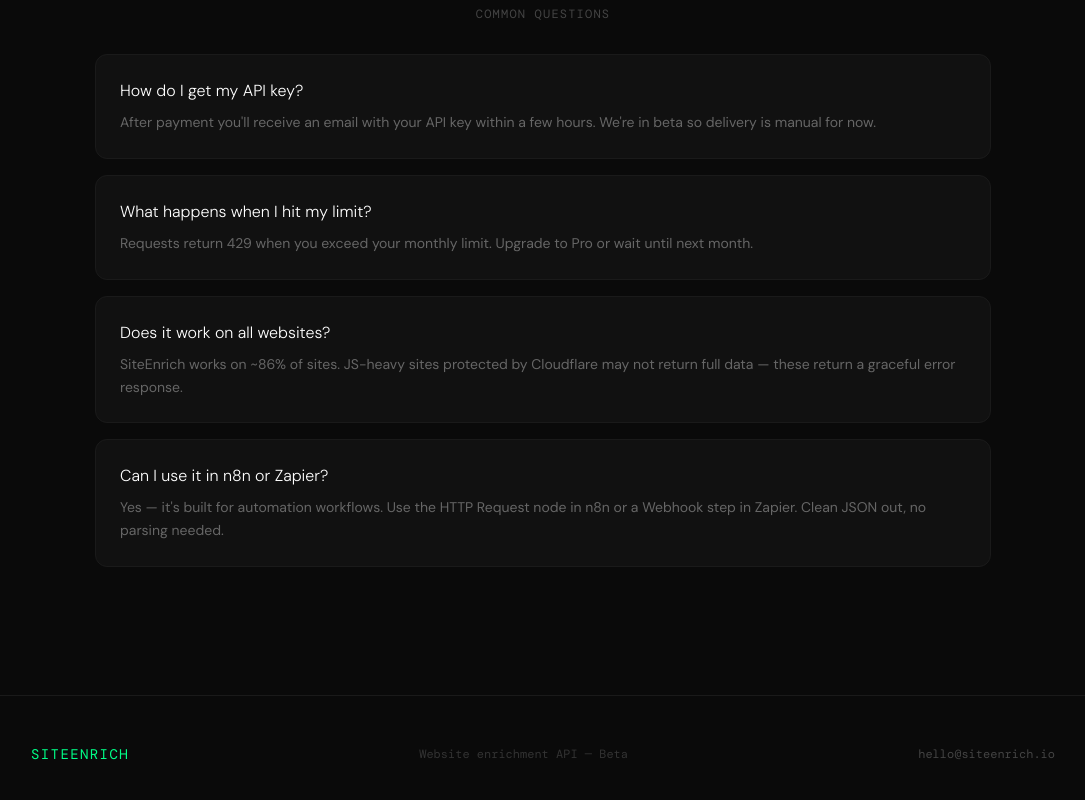
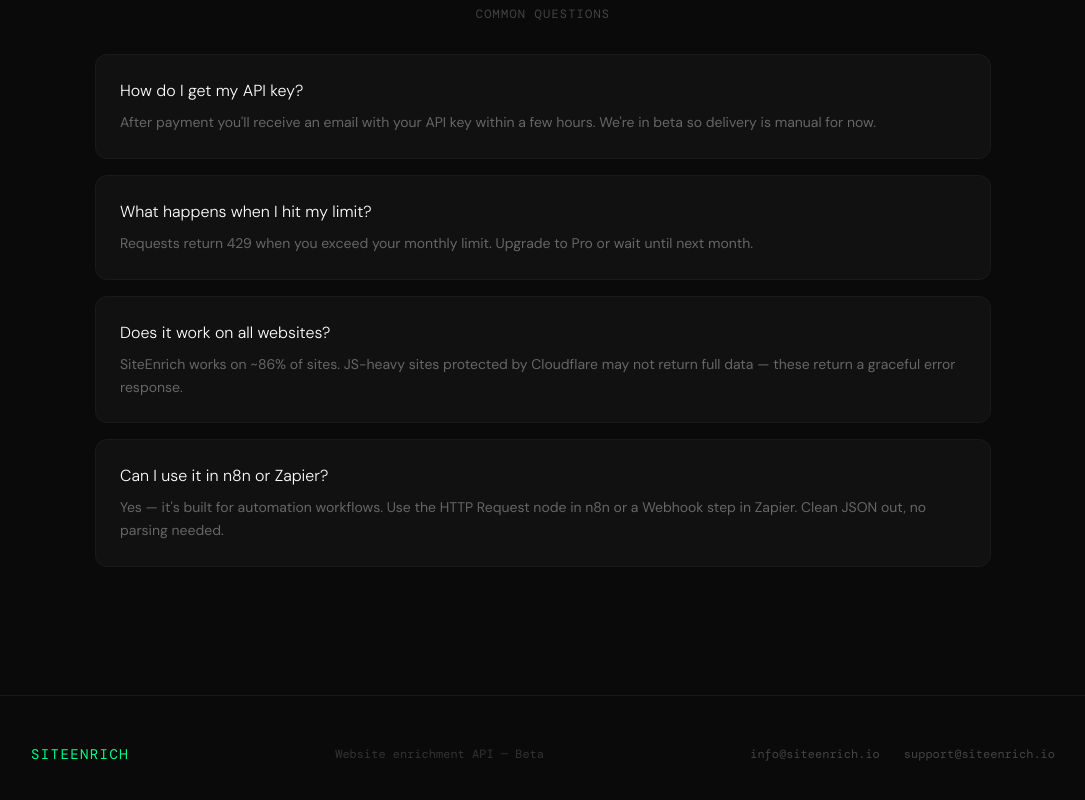
Before and after one commit to AlextheGrace/siteenrich-landing, a Next.js app: page / in a window 1280 px wide. Shown: the part 3915-4715 px from the top of the page, without its empty margins (97-1182 px from the left). Built offline with nearby package versions, Linux system fonts and the light colour scheme; a web font is replaced by a local one.

Commit message:
fix footer details

```diff
--- a/components/Footer.tsx
+++ b/components/Footer.tsx
@@ -9,11 +9,17 @@ export default function Footer() {
           Website enrichment API — Beta
         </div>
         <div className="flex gap-6">
-          <a
-            href="mailto:hello@siteenrich.io"
+                    <a
+            href="mailto:info@siteenrich.io"
             className="mono text-xs text-[#444] hover:text-[#00ff88] transition-colors"
           >
-            hello@siteenrich.io
+            info@siteenrich.io
+          </a>
+          <a
+            href="mailto:support@siteenrich.io"
+            className="mono text-xs text-[#444] hover:text-[#00ff88] transition-colors"
+          >
+            support@siteenrich.io
           </a>
         </div>
       </div>
```
Also changed, not shown: 2 other files (tests, documents, lock files or other folders).
